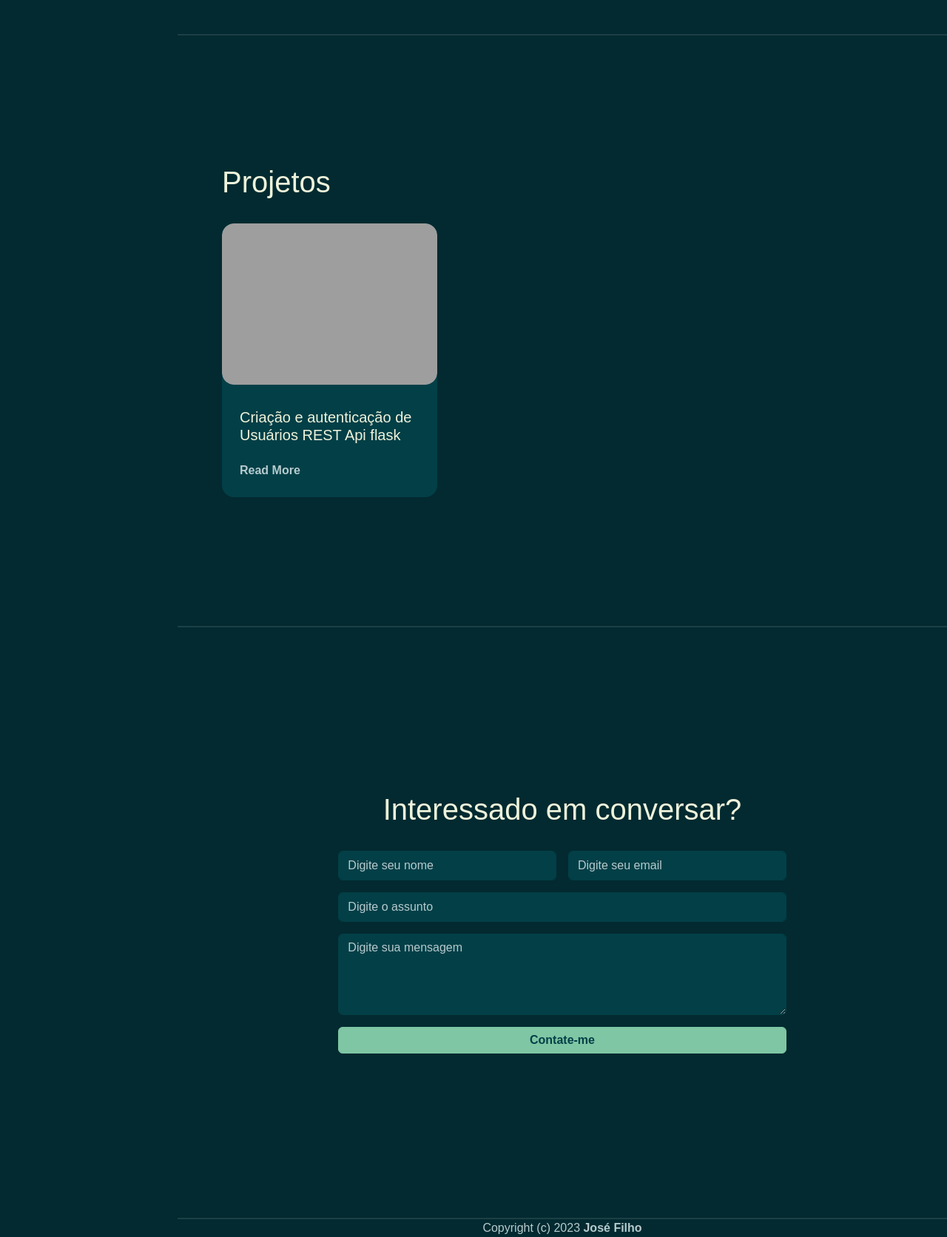
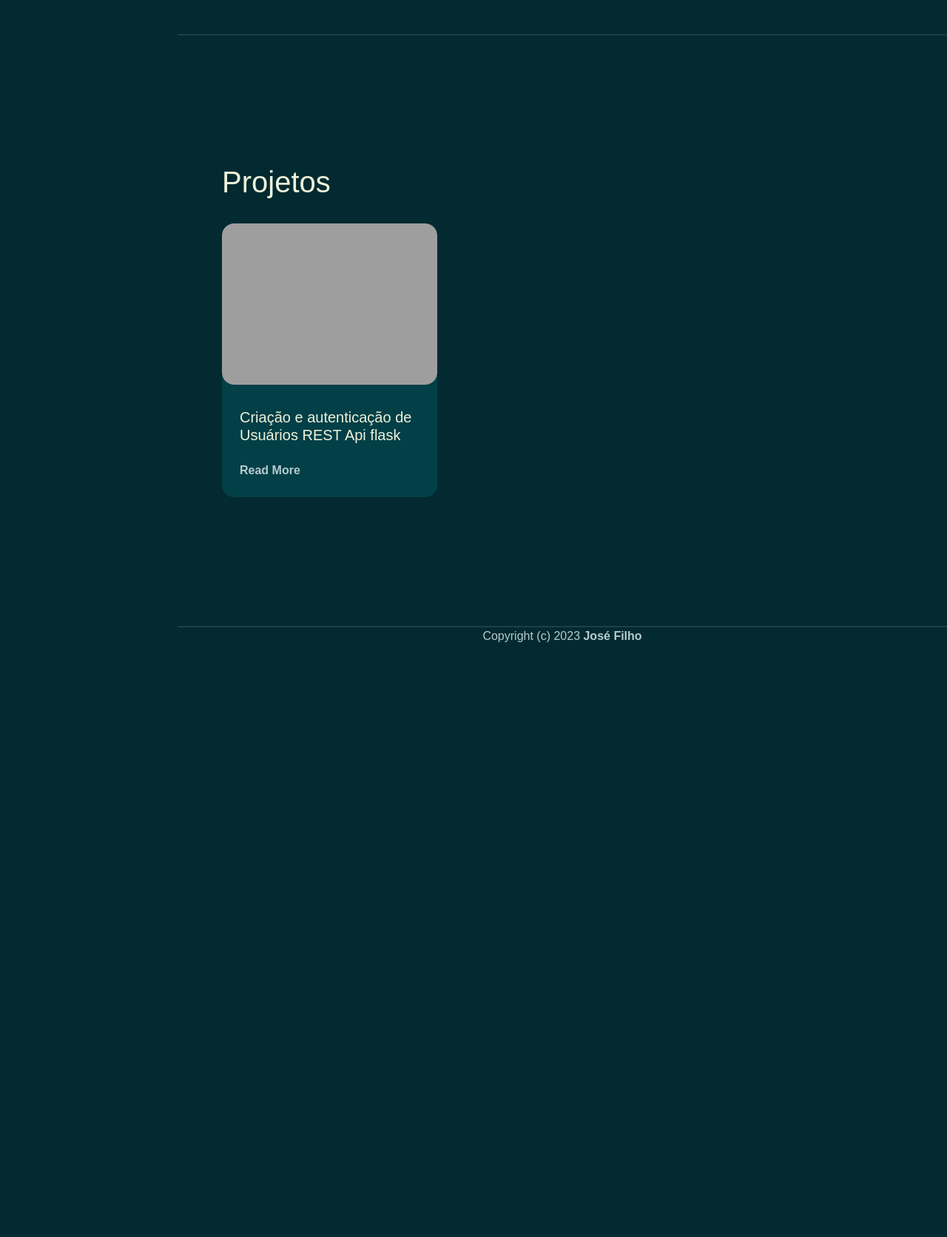
Before and after one commit to josecsfilho/josefilhodev, a Django app: page / in a window 1280 px wide. Shown: the part 3320-4992 px from the top of the page at 74% size. After the commit the page ends 4188 px from the top, so only its background shows below. Run offline with Django 4.2, Linux system fonts and the light colour scheme; data comes from the database, SQL or seed files in the repository; some libraries are stand-ins or nearby versions; some web fonts are replaced; grey boxes are pictures that could not be loaded.

Commit message:
Foi comentado navbar do contato.

```diff
--- a/carreiradev/urls.py
+++ b/carreiradev/urls.py
@@ -1,5 +1,6 @@
 from django.contrib import admin
 from django.urls import path, include
+
 
 
 
--- a/josefilhodev/templates/index.html
+++ b/josefilhodev/templates/index.html
@@ -51,9 +51,9 @@
                     <li class="nav-item">
                         <a class="nav-link" href="#projects">Projetos</a>
                     </li>
-                    <li class="nav-item">
-                        <a class="nav-link" href="#contact">Contato</a>
-                    </li>
+<!--                    <li class="nav-item">-->
+<!--                        <a class="nav-link" href="#contact">Contato</a>-->
+<!--                    </li>-->
 <!--                     <li class="nav-item">-->
 <!--                        <a class="btn btn-brand" href="{% url 'admin:index' %}">Login</a>-->
 <!--                    </li>-->
@@ -227,47 +227,47 @@
         <!-- //PROJETOS -->
 
         <!-- CONTACT -->
-        <section id="contact" class="full-height px-lg-5">
+<!--        <section id="contact" class="full-height px-lg-5">-->
 
-            <div class="container">
-                <div class="row justify-content-center text-center">
-                    <div class="col-lg-8 pb-4" data-aos="fade-up">
-                        <h1>Interessado em conversar?</h1>
-                    </div>
-                    <div class="col-lg-8" data-aos="fade-up" data-aos-delay="300">
-                        <form target="_blank" action="https://formsubmit.co/josecasilvafilho@gmail.com" method="POST"
-                            class="row g-lg-3 gy-3">
-                            <input type="hidden" name="_autoresponse"
-                                value="Recebemos sua mensagem, obrigado pelo contato e logo responderemos!">
-                            <input type="hidden" name="_next"
-                                value="https://www.josefilho.tech/thanks/">
-                            <input type="hidden" name="_captcha" value="false">
-                            <div class="form-group col-md-6">
-                                <input type="text" name="name" class="form-control" placeholder="Digite seu nome"
-                                    required>
-                            </div>
-                            <div class="form-group col-md-6">
-                                <input type="email" name="email" class="form-control" placeholder="Digite seu email"
-                                    required>
-                            </div>
-                            <div class="form-group col-12">
-                                <input type="text" name="subject" class="form-control" placeholder="Digite o assunto"
-                                    required>
-                            </div>
-                            <div class="form-group col-12">
-                                <textarea name="message" rows="4" class="form-control" placeholder="Digite sua mensagem"
-                                    required></textarea>
-                            </div>
-                            <div class="form-group col-12 d-grid">
-                                <button type="submit" class="btn btn-brand">Contate-me</button>
-                            </div>
+<!--            <div class="container">-->
+<!--                <div class="row justify-content-center text-center">-->
+<!--                    <div class="col-lg-8 pb-4" data-aos="fade-up">-->
+<!--                        <h1>Interessado em conversar?</h1>-->
+<!--                    </div>-->
+<!--                    <div class="col-lg-8" data-aos="fade-up" data-aos-delay="300">-->
+<!--                        <form target="_blank" action="https://formsubmit.co/josefilhodeveloper@gmail.com" method="POST"-->
+<!--                            class="row g-lg-3 gy-3">-->
+<!--                            <input type="hidden" name="_autoresponse"-->
+<!--                                value="Recebemos sua mensagem, obrigado pelo contato e logo responderemos!">-->
+<!--                            <input type="hidden" name="_next"-->
+<!--                                value="https://www.josefilho.tech/thanks/">-->
+<!--                            <input type="hidden" name="_captcha" value="false">-->
+<!--                            <div class="form-group col-md-6">-->
+<!--                                <input type="text" name="name" class="form-control" placeholder="Digite seu nome"-->
+<!--                                    required>-->
+<!--                            </div>-->
+<!--                            <div class="form-group col-md-6">-->
+<!--                                <input type="email" name="email" class="form-control" placeholder="Digite seu email"-->
+<!--                                    required>-->
+<!--                            </div>-->
+<!--                            <div class="form-group col-12">-->
+<!--                                <input type="text" name="subject" class="form-control" placeholder="Digite o assunto"-->
+<!--                                    required>-->
+<!--                            </div>-->
+<!--                            <div class="form-group col-12">-->
+<!--                                <textarea name="message" rows="4" class="form-control" placeholder="Digite sua mensagem"-->
+<!--                                    required></textarea>-->
+<!--                            </div>-->
+<!--                            <div class="form-group col-12 d-grid">-->
+<!--                                <button type="submit" class="btn btn-brand">Contate-me</button>-->
+<!--                            </div>-->
 
-                        </form>
+<!--                        </form>-->
 
-                    </div>
-                </div>
-            </div>
-        </section>
+<!--                    </div>-->
+<!--                </div>-->
+<!--            </div>-->
+<!--        </section>-->
         <footer>
             <div class="justify-content-between text-center">
                 <p class="mb-0">Copyright (c) 2023 <a href="#" class="fw-bold">José Filho</a></p>
--- a/josefilhodev/urls.py
+++ b/josefilhodev/urls.py
@@ -5,7 +5,3 @@ from . import views
 urlpatterns = [
     path('', views.index, name='index'),
 ]
-
-
-# if settings.DEBUG:
-#     urlpatterns += static(settings.MEDIA_URL, document_root=settings.MEDIA_ROOT)
--- a/josefilhodev/views.py
+++ b/josefilhodev/views.py
@@ -1,4 +1,6 @@
 from django.shortcuts import render
+
+
 
 from .models import Skill, Certificado, Educacao, Experiencia, Projeto
 from .forms import CertificadoForm, ProjetoForm
```
Also changed, not shown: carreiradev/settings.py (+12 -14 lines).
